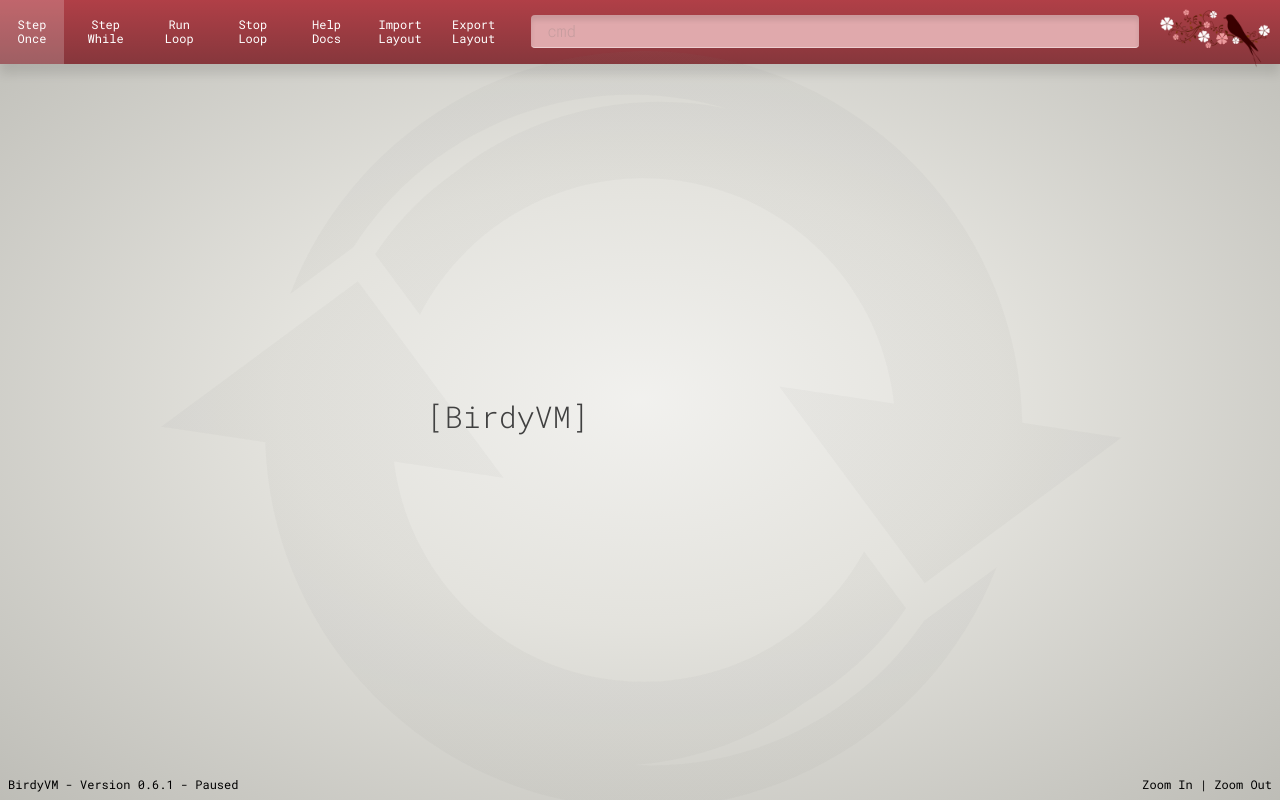
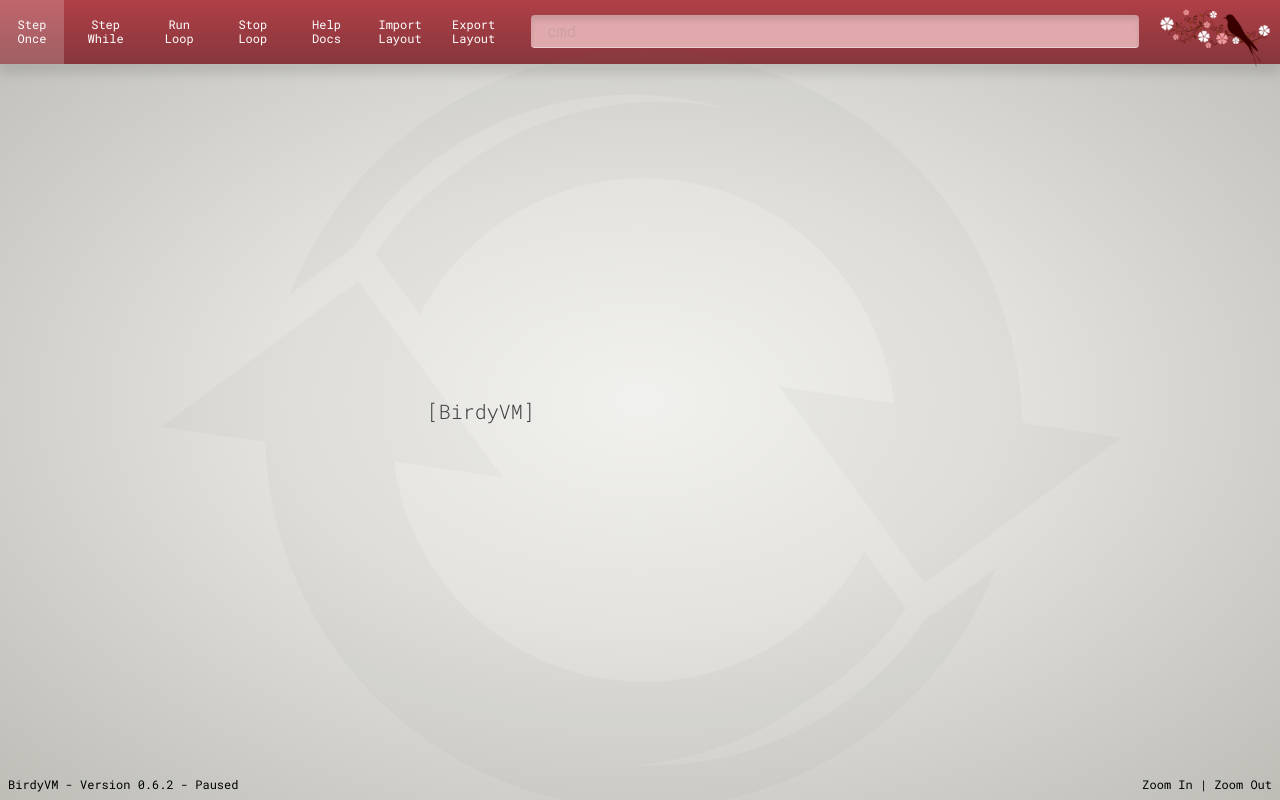
Before and after one commit to ThinkbotsAreFree/Birdy, a plain HTML site: page index.html in a window 1280 px wide. Drawn offline with Linux system fonts and the light colour scheme.

Commit message:
empty screen

```diff
--- a/index.html
+++ b/index.html
@@ -26,7 +26,7 @@
     </div>
 
     <span id="info">
-        <span id="version">BirdyVM - Version 0.6.1 - </span>
+        <span id="version">BirdyVM - Version 0.6.2 - </span>
         <span id="status">Paused</span>
     </span>
 
@@ -83,16 +83,10 @@
 
         localforage.getItem("layout", function (err, layout) {
 
-            console.log(layout);
-
-            if (!err && layout) {
-                //layout = layout.replace(/\[BirdyVM\] *\\1000\\1000\\30/g, '');
-                //importLayout(`[BirdyVM] \\1000\\1000\\30`);
+            if (!err && layout)
                 importLayout(layout);
-            } else
-                importLayout(`[BirdyVM] \\1000\\1000\\30`);
-
-                /*importLayout(`[BirdyVM] \\1000\\1000\\20 Search: F3 or CTRL+F<br><br>Pan: click and drag<br><br>Move text: CTRL+click and drag<br><br>Zoom In:  PageDown or CTRL+ or<br>          mousewheel or double-click<br><br>Zoom Out: PageUp or CTRL- or<br>          mousewheel or CTRL+double-click<br><br>Biggest picture: F2 (try it twice)<br> \\1200\\950\\10`);*/
+            else
+                importLayout(`[BirdyVM] \\1000\\1000\\20`);
 
             if (err) sys.inhibAutoSave = true;
         });
```
